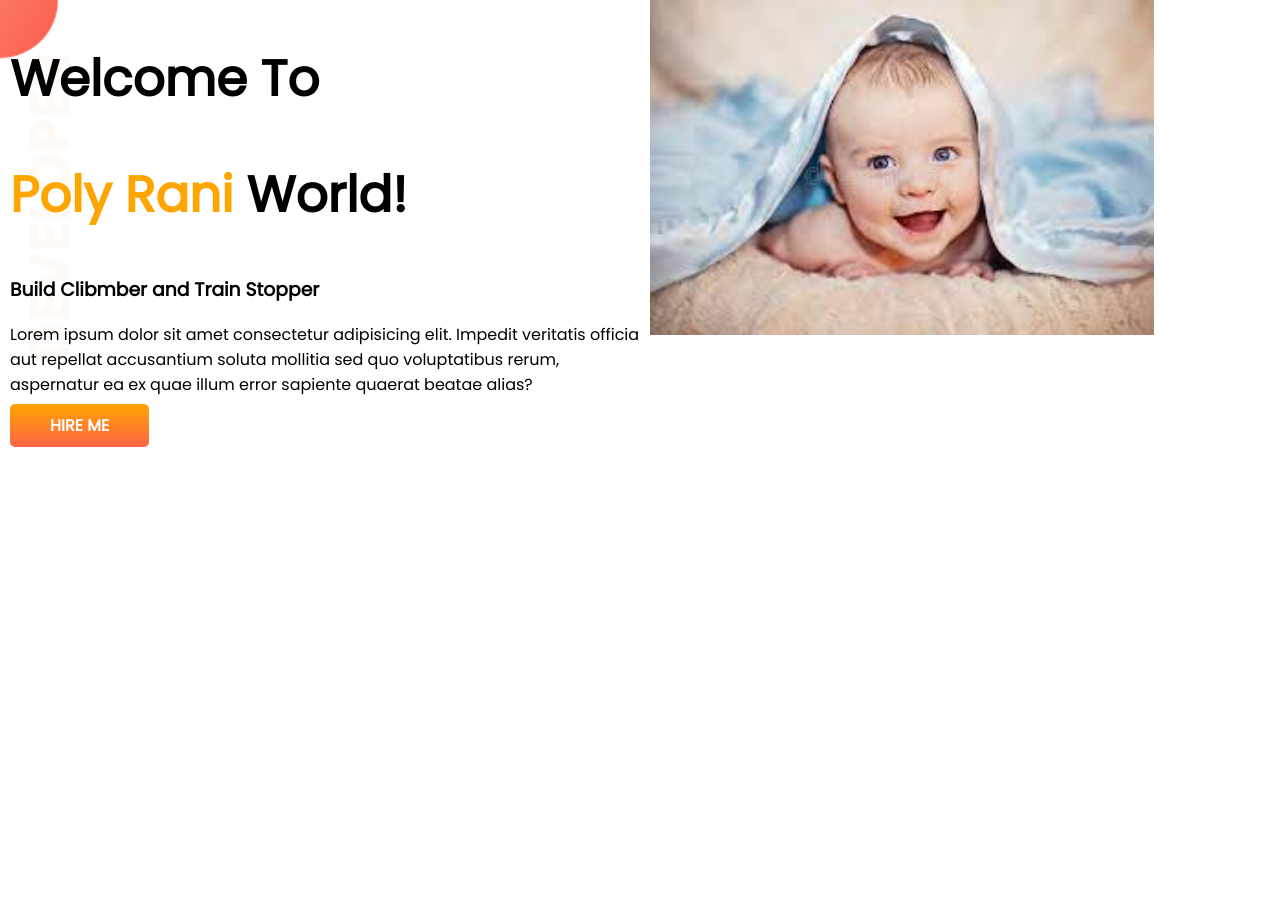
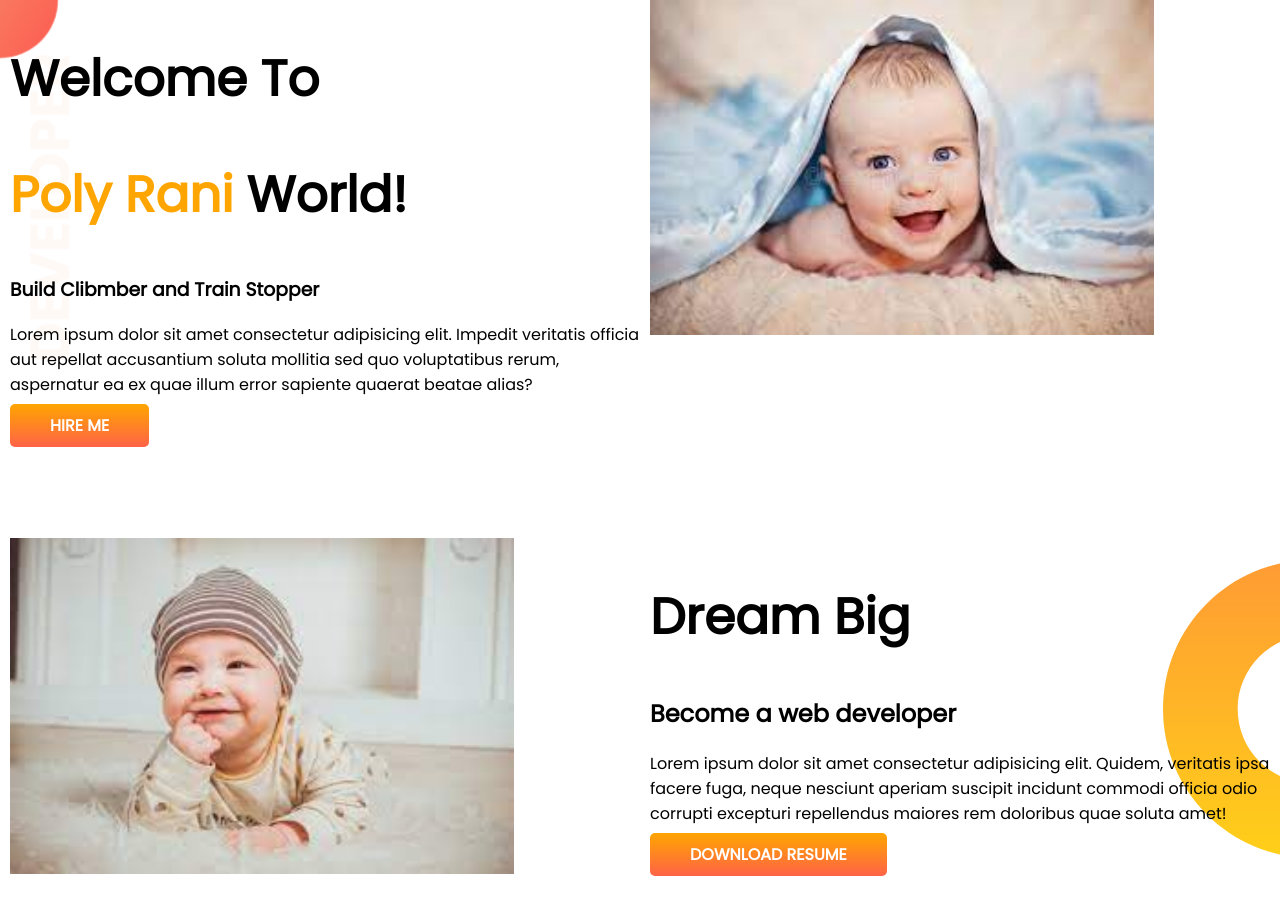
Before and after one commit to polyranidas/developer-portfolio, a plain HTML site: page index.html in a window 1280 px wide. Before the commit the page ends 800 px from the top, so only its background shows below. Drawn offline with Linux system fonts and the light colour scheme; a web font is replaced by a local one.

Commit message:
dream added

```diff
--- a/index.html
+++ b/index.html
@@ -25,5 +25,18 @@
 
    </section>
 
+   <section class="dream-big">
+    <div class="half-width">
+        <img src="images/baby1.jpg" alt="">
+    </div>
+    <div class="half-width">
+        <h1>Dream Big</h1>
+        <h2>Become a web developer</h2>
+        <p>Lorem ipsum dolor sit amet consectetur adipisicing elit. Quidem, veritatis ipsa facere fuga, neque nesciunt aperiam suscipit incidunt commodi officia odio corrupti excepturi repellendus maiores rem doloribus quae soluta amet!</p>
+        <a  class="link-button" href="#" target="_blank">DOWNLOAD RESUME</a>
+    </div>
+
+   </section>
+
 </body>
 </html>
--- a/style.css
+++ b/style.css
@@ -14,6 +14,7 @@ span {
 }
  section {
     display: flex;
+    margin-bottom: 100px;
  }
  .half-width {
     width: 50%;
@@ -35,3 +36,8 @@ span {
    background-repeat: no-repeat;
 
  }
+ .dream-big {
+   background-image: url(images/dream-bg.png);
+   background-repeat: no-repeat;
+   background-position: right;
+ }
```
Also changed, not shown: images/baby1.jpg (added), images/dream-bg.png (added).
